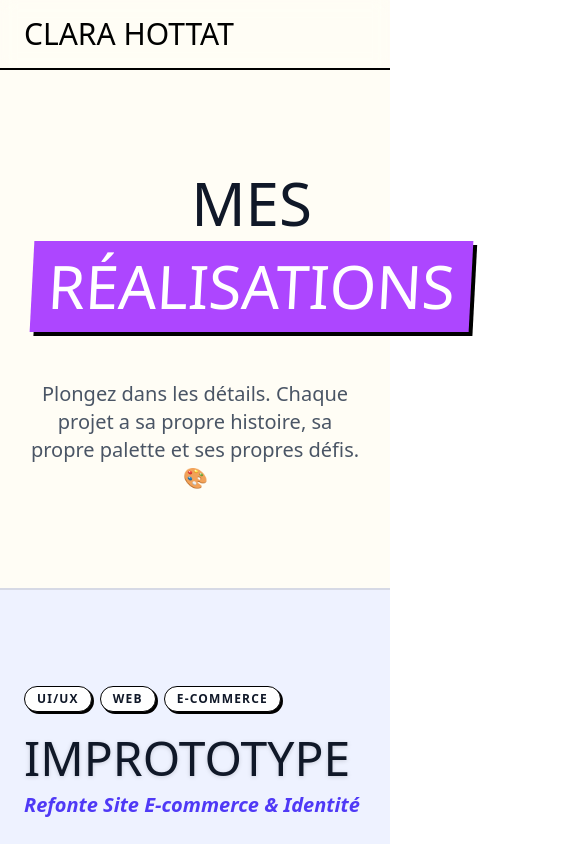
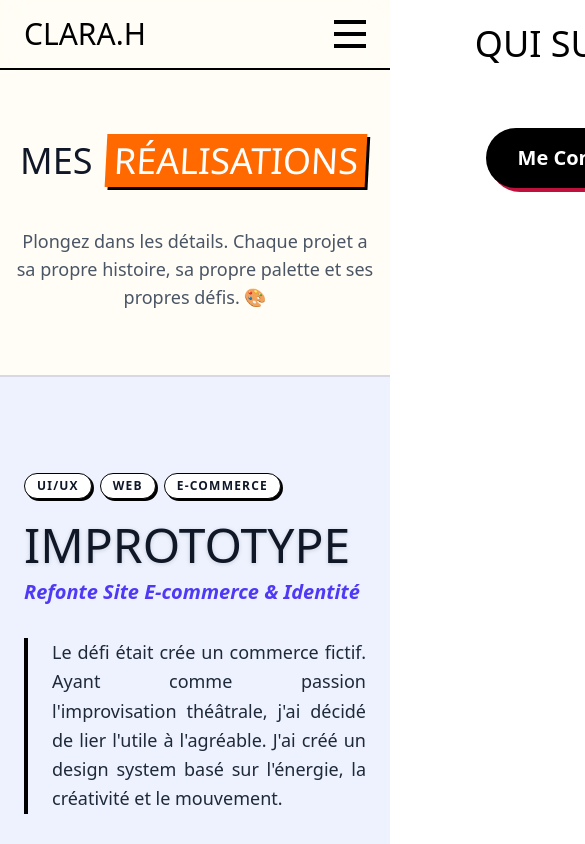
Before and after one commit to cchottat/portfolio, a Vue app: page /portfolio in a window 390 px wide. Shown: the top 844 px of the page, 585 px wide, since content can reach past the window. Built offline with nearby package versions, Linux system fonts and the light colour scheme; a web font is replaced by a local one.

Commit message:
ajoute menu mobile

```diff
--- a/src/components/NavBar.vue
+++ b/src/components/NavBar.vue
@@ -1,4 +1,5 @@
 <script setup>
+import { ref } from 'vue'
 import { RouterLink } from 'vue-router'
 
 const links = [
@@ -6,14 +7,22 @@ const links = [
   { name: 'Mes Projets', path: '/portfolio' },
   { name: 'Qui suis-je ?', path: '/about' },
 ]
+
+// Variable pour savoir si le menu mobile est ouvert ou fermé
+const isMenuOpen = ref(false)
+
+// Fonction pour fermer le menu quand on clique sur un lien
+const closeMenu = () => {
+  isMenuOpen.value = false
+}
 </script>
 
 <template>
-  <nav class="sticky top-0 z-50 bg-cream/90 backdrop-blur-sm py-4 border-b-2 border-black">
+  <nav class="sticky top-0 z-50 bg-cream/95 backdrop-blur-md py-4 border-b-2 border-black">
     <div class="max-w-7xl mx-auto px-6 flex justify-between items-center">
 
-      <RouterLink to="/" class="text-3xl font-retro uppercase text-black hover:text-pop-raspberry transition-colors">
-        Clara <span class="text-pop-raspberry"></span>Hottat
+      <RouterLink to="/" class="text-3xl font-retro uppercase text-black hover:text-pop-raspberry transition-colors z-50 relative" @click="closeMenu">
+        Clara<span class="text-pop-raspberry">.</span>H
       </RouterLink>
 
       <div class="hidden md:flex items-center gap-8 font-body font-bold text-lg uppercase tracking-wide">
@@ -31,6 +40,35 @@ const links = [
           Me Contacter
         </a>
       </div>
+
+      <button @click="isMenuOpen = !isMenuOpen" class="md:hidden z-50 focus:outline-none">
+        <div class="space-y-2">
+          <span :class="{'rotate-45 translate-y-2.5': isMenuOpen}" class="block w-8 h-1 bg-black transition-transform duration-300"></span>
+          <span :class="{'opacity-0': isMenuOpen}" class="block w-8 h-1 bg-black transition-opacity duration-300"></span>
+          <span :class="{'-rotate-45 -translate-y-2.5': isMenuOpen}" class="block w-8 h-1 bg-black transition-transform duration-300"></span>
+        </div>
+      </button>
+
+      <div
+        :class="{'translate-x-0': isMenuOpen, 'translate-x-full': !isMenuOpen}"
+        class="fixed inset-0 bg-cream z-40 flex flex-col items-center justify-center gap-8 transition-transform duration-300 md:hidden"
+      >
+        <RouterLink
+          v-for="link in links"
+          :key="link.name"
+          :to="link.path"
+          @click="closeMenu"
+          active-class="text-pop-purple decoration-wavy underline decoration-2 underline-offset-4"
+          class="font-retro text-4xl uppercase text-black hover:text-pop-orange transition-all"
+        >
+          {{ link.name }}
+        </RouterLink>
+
+        <a href="mailto:hottatclara@gmail.com" class="mt-8 bg-black text-white px-8 py-4 font-body font-bold text-xl rounded-full shadow-[4px_4px_0px_0px_rgba(190,18,60,1)] active:translate-x-1 active:translate-y-1 active:shadow-none transition-all">
+          Me Contacter
+        </a>
+      </div>
+
     </div>
   </nav>
 </template>
--- a/src/views/PortfolioView.vue
+++ b/src/views/PortfolioView.vue
@@ -77,14 +77,13 @@ const fullProjects = [
 <template>
   <div class="bg-cream min-h-screen pb-20">
 
-    <div class="py-24 text-center px-6">
-       <h1 class="font-retro text-6xl md:text-7xl uppercase mb-6 inline-block leading-tight">
+    <div class="py-16 md:py-24 text-center px-4"> <h1 class="font-retro text-4xl md:text-7xl uppercase mb-6 inline-block leading-tight">
          Mes
-         <span class="bg-purple-500 text-white px-4 py-2 mx-2 shadow-[4px_4px_0px_0px_rgba(0,0,0,1)] inline-block transform -skew-x-3">
+         <span class="bg-orange-500 text-white px-2 md:px-4 py-1 md:py-2 mx-1 md:mx-2 shadow-[3px_3px_0px_0px_rgba(0,0,0,1)] md:shadow-[4px_4px_0px_0px_rgba(0,0,0,1)] inline-block transform -skew-x-3">
            Réalisations
          </span>
        </h1>
-       <p class="font-body text-xl max-w-2xl mx-auto text-gray-600 mt-6">
+       <p class="font-body text-lg md:text-xl max-w-2xl mx-auto text-gray-600 mt-4 md:mt-6">
          Plongez dans les détails. Chaque projet a sa propre histoire, sa propre palette et ses propres défis. 🎨
        </p>
     </div>
```
